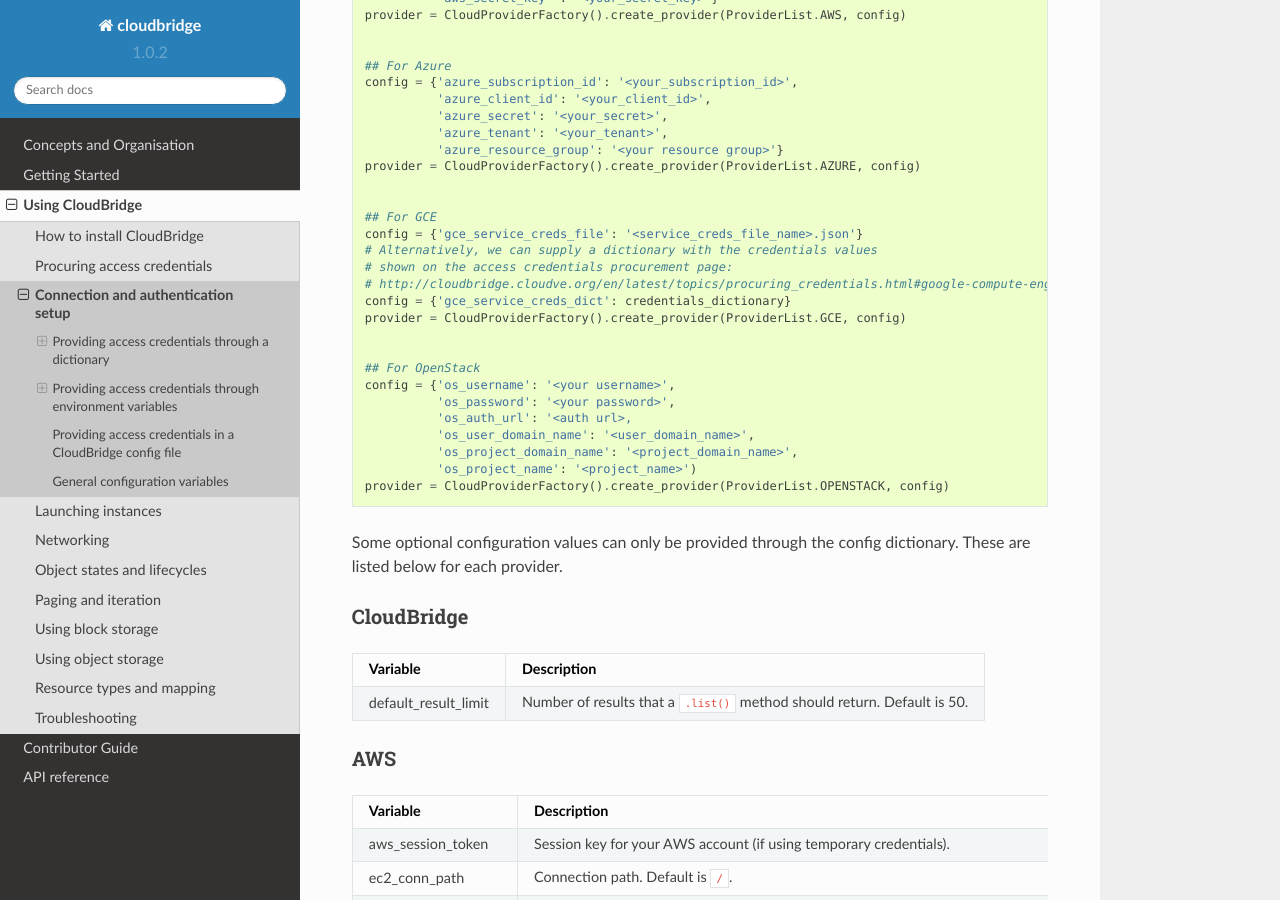
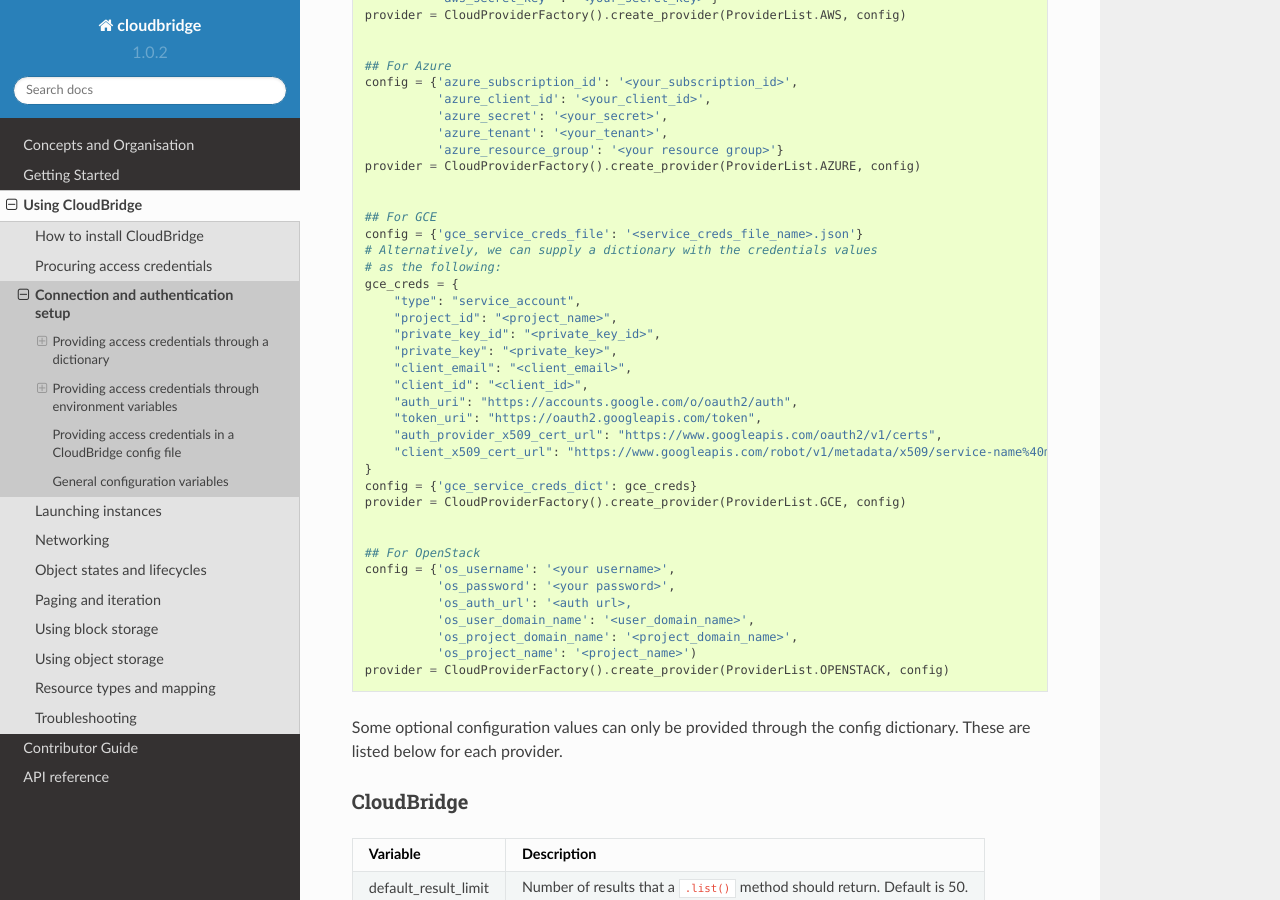
Before and after one commit to CloudVE/cloudbridge, a Sphinx documentation site: the page built from docs/topics/setup.rst, in a window 1280 px wide and 900 px high, scrolled down 622 px. Built offline with Sphinx 7.4.7 and the Read the Docs theme 2.0.0, drawn with Linux system fonts in a browser that asks for light colours.

Commit message:
Update setup.rst

```diff
--- a/docs/topics/setup.rst
+++ b/docs/topics/setup.rst
@@ -41,9 +41,20 @@
     ## For GCE
     config = {'gce_service_creds_file': '<service_creds_file_name>.json'}
     # Alternatively, we can supply a dictionary with the credentials values
-    # shown on the access credentials procurement page:
-    # http://cloudbridge.cloudve.org/en/latest/topics/procuring_credentials.html#google-compute-engine-gce
-    config = {'gce_service_creds_dict': credentials_dictionary}
+    # as the following:
+    gce_creds = {
+        "type": "service_account",
+        "project_id": "<project_name>",
+        "private_key_id": "<private_key_id>",
+        "private_key": "<private_key>",
+        "client_email": "<client_email>",
+        "client_id": "<client_id>",
+        "auth_uri": "https://accounts.google.com/o/oauth2/auth",
+        "token_uri": "https://oauth2.googleapis.com/token",
+        "auth_provider_x509_cert_url": "https://www.googleapis.com/oauth2/v1/certs",
+        "client_x509_cert_url": "https://www.googleapis.com/robot/v1/metadata/x509/service-name%40my-project.iam.gserviceaccount.com"
+    }
+    config = {'gce_service_creds_dict': gce_creds}
     provider = CloudProviderFactory().create_provider(ProviderList.GCE, config)
 
 
```
